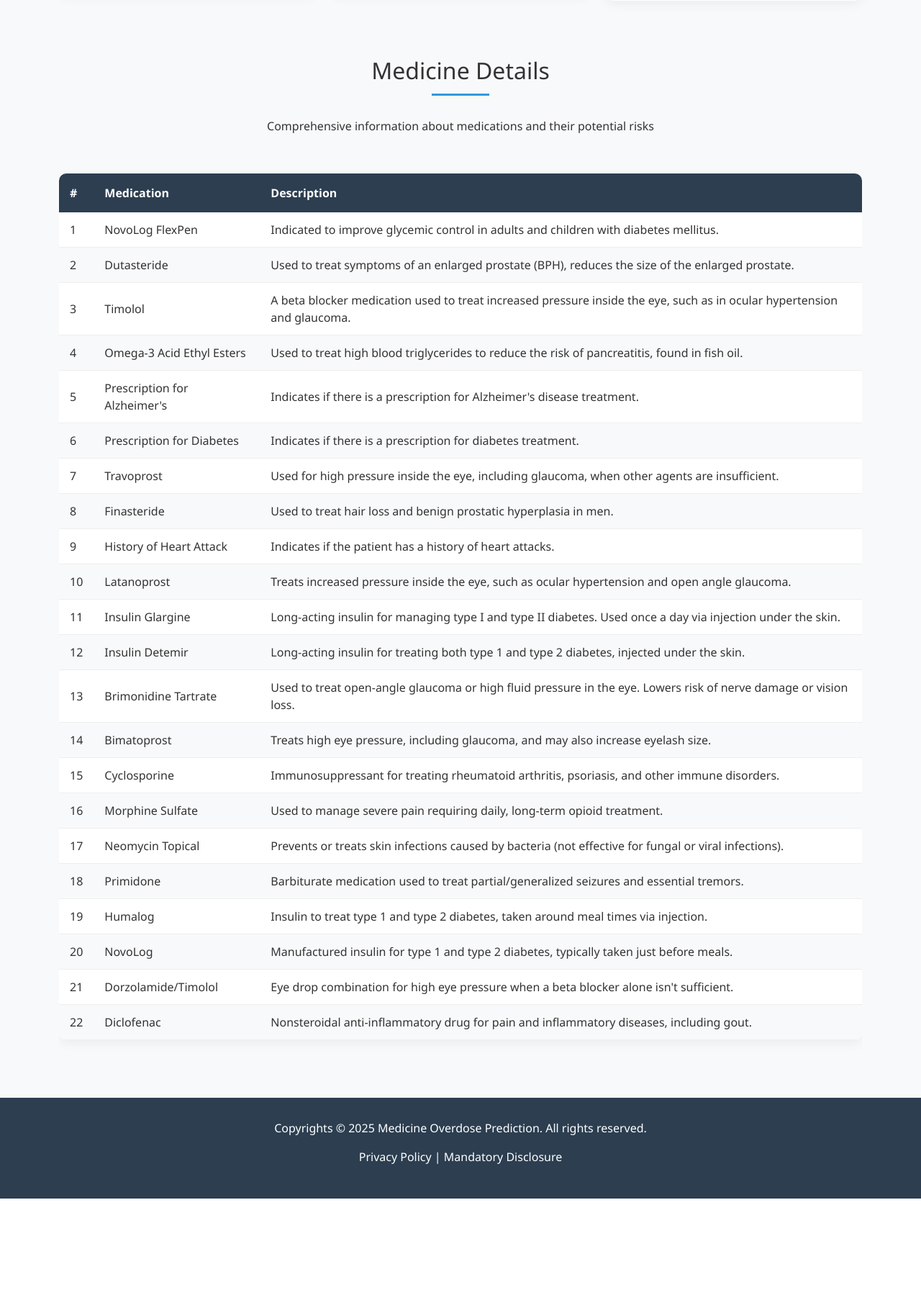
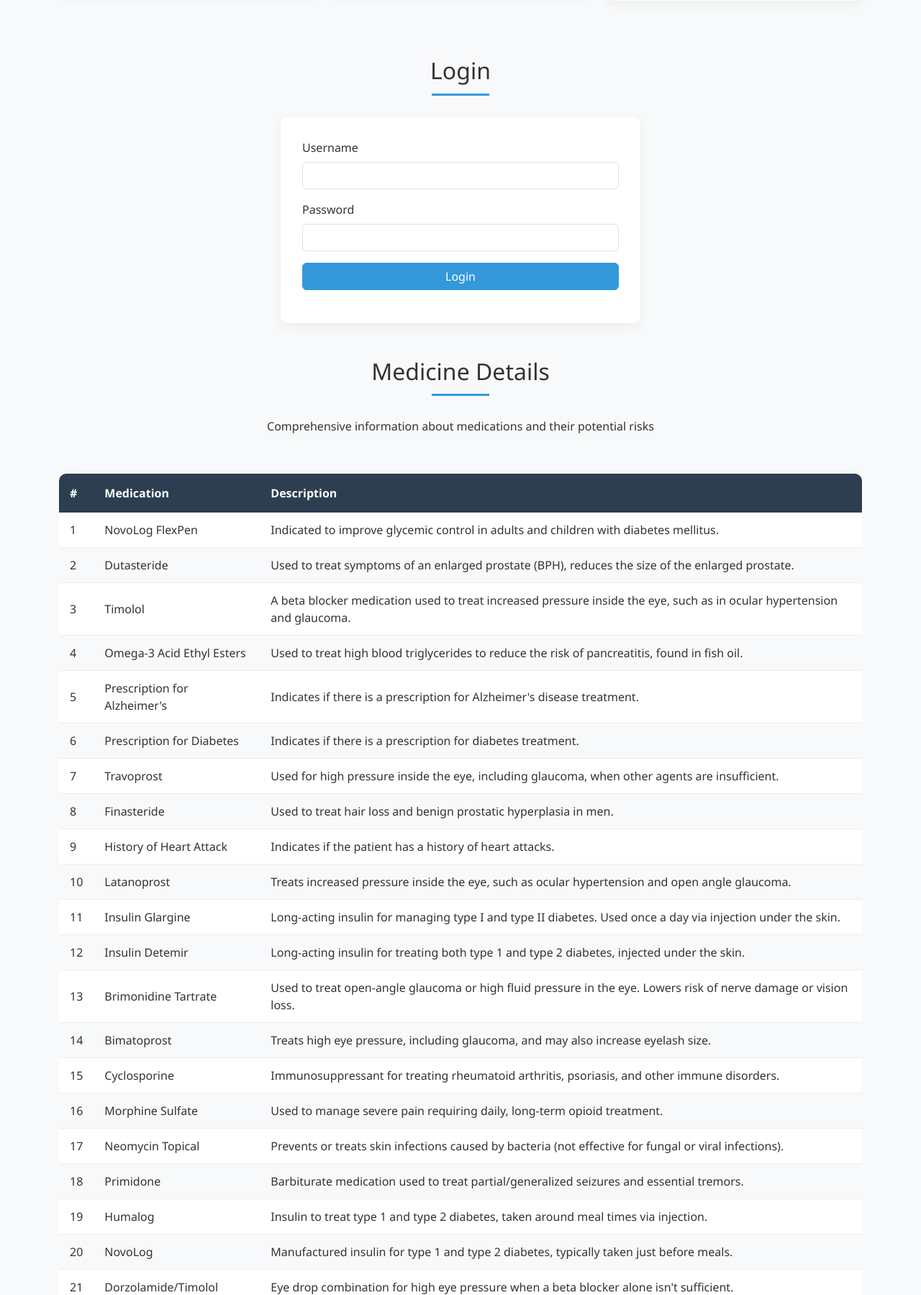
Before and after one commit to Abhishekt03/medicine_overdose_prediction, a Flask app: page / in a window 1280 px wide. Shown: the part 1447-3246 px from the top of the page at 72% size. Before the commit the page ends 3112 px from the top, so only its background shows below. Run offline with Flask 3, Linux system fonts and the light colour scheme.

Commit message:
Update index.html

```diff
--- a/templates/index.html
+++ b/templates/index.html
@@ -165,6 +165,31 @@
       color: white;
     }
 
+    .login-container {
+      background-color: white;
+      border-radius: 10px;
+      padding: 30px;
+      box-shadow: 0 5px 15px rgba(0, 0, 0, 0.05);
+      margin-bottom: 40px;
+      max-width: 500px;
+      margin: 0 auto;
+    }
+
+    .form-control:focus {
+      border-color: var(--secondary-color);
+      box-shadow: 0 0 0 0.25rem rgba(52, 152, 219, 0.25);
+    }
+
+    .btn-primary {
+      background-color: var(--secondary-color);
+      border-color: var(--secondary-color);
+    }
+
+    .btn-primary:hover {
+      background-color: #2980b9;
+      border-color: #2980b9;
+    }
+
     @media (max-width: 768px) {
       .hero-section {
         padding: 60px 0;
@@ -193,9 +218,8 @@
             <a class="nav-link active" href="#">Home</a>
           </li>
           <li class="nav-item">
-            <a class="nav-link" href="login.html">Login</a>
+            <a class="nav-link" href="#login">Login</a>
           </li>
-
         </ul>
       </div>
     </div>
@@ -264,6 +288,25 @@
             <p>Assists healthcare providers in making informed prescription decisions.</p>
           </div>
         </div>
+      </div>
+    </section>
+
+    <!-- Login Section -->
+    <section id="login" class="mb-5">
+      <h2 class="section-title">Login</h2>
+      <div class="login-container">
+        <form id="loginForm">
+          <div class="mb-3">
+            <label for="username" class="form-label">Username</label>
+            <input type="text" class="form-control" id="username" required>
+          </div>
+          <div class="mb-3">
+            <label for="password" class="form-label">Password</label>
+            <input type="password" class="form-control" id="password" required>
+          </div>
+          <button type="submit" class="btn btn-primary w-100">Login</button>
+        </form>
+        <div id="loginMessage" class="mt-3"></div>
       </div>
     </section>
 
@@ -401,7 +444,7 @@
   <!-- Footer -->
   <footer>
     <div class="container">
-      <p>Copyrights © 2025 Medicine Overdose Prediction. All rights reserved.</p>
+      <p>Copyrights © 2024 Medicine Overdose Prediction. All rights reserved.</p>
       <p>Privacy Policy | Mandatory Disclosure</p>
     </div>
   </footer>
@@ -430,6 +473,24 @@
         $('html, body').animate({scrollTop : 0}, 800);
         return false;
       });
+
+      // Login form handling
+      $('#loginForm').on('submit', function(e) {
+        e.preventDefault();
+        const username = $('#username').val();
+        const password = $('#password').val();
+
+        // Simple validation (in a real application, this would be handled server-side)
+        if (username && password) {
+          $('#loginMessage').html('<div class="alert alert-success">Login successful! Redirecting...</div>');
+          // Simulate redirect
+          setTimeout(function() {
+            window.location.href = "#about";
+          }, 1000);
+        } else {
+          $('#loginMessage').html('<div class="alert alert-danger">Please enter both username and password.</div>');
+        }
+      });
     });
   </script>
 </body>
```
Lines whose indentation alone changed are shown as unchanged.
